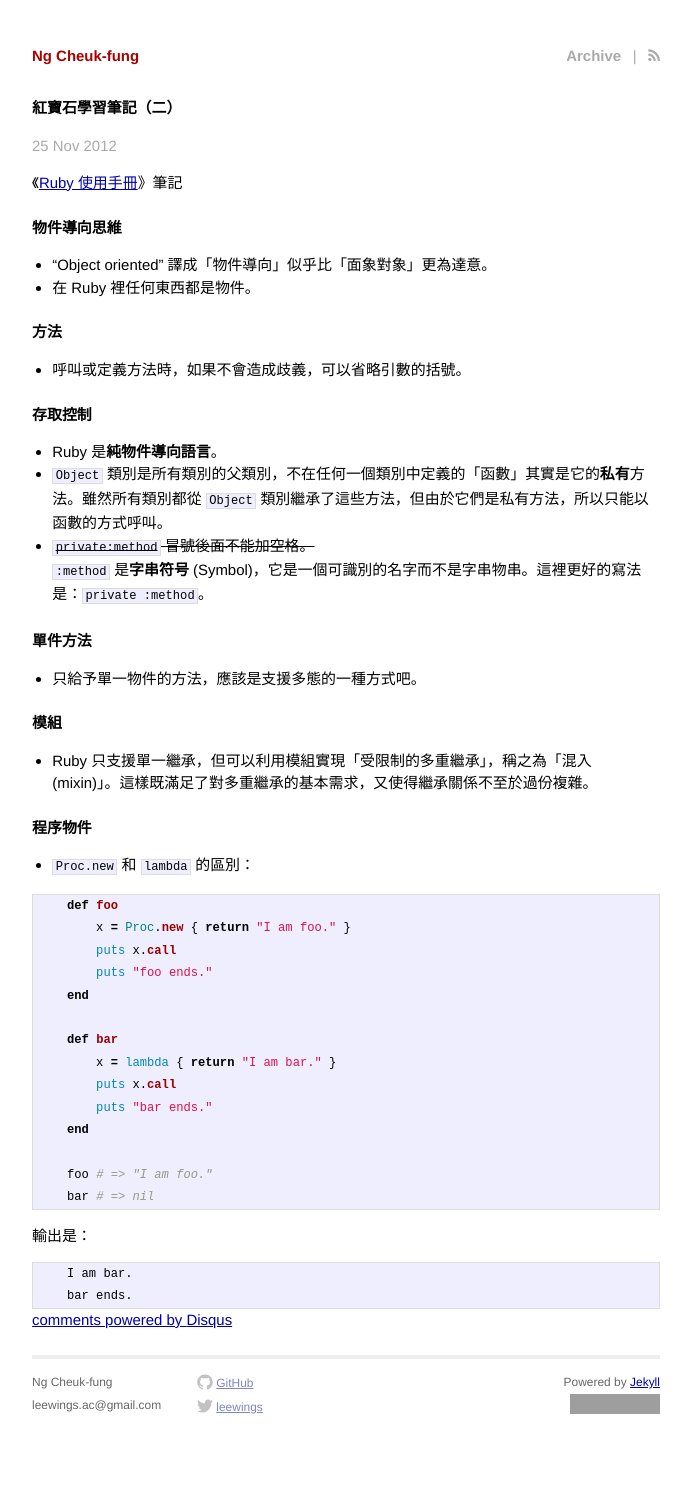
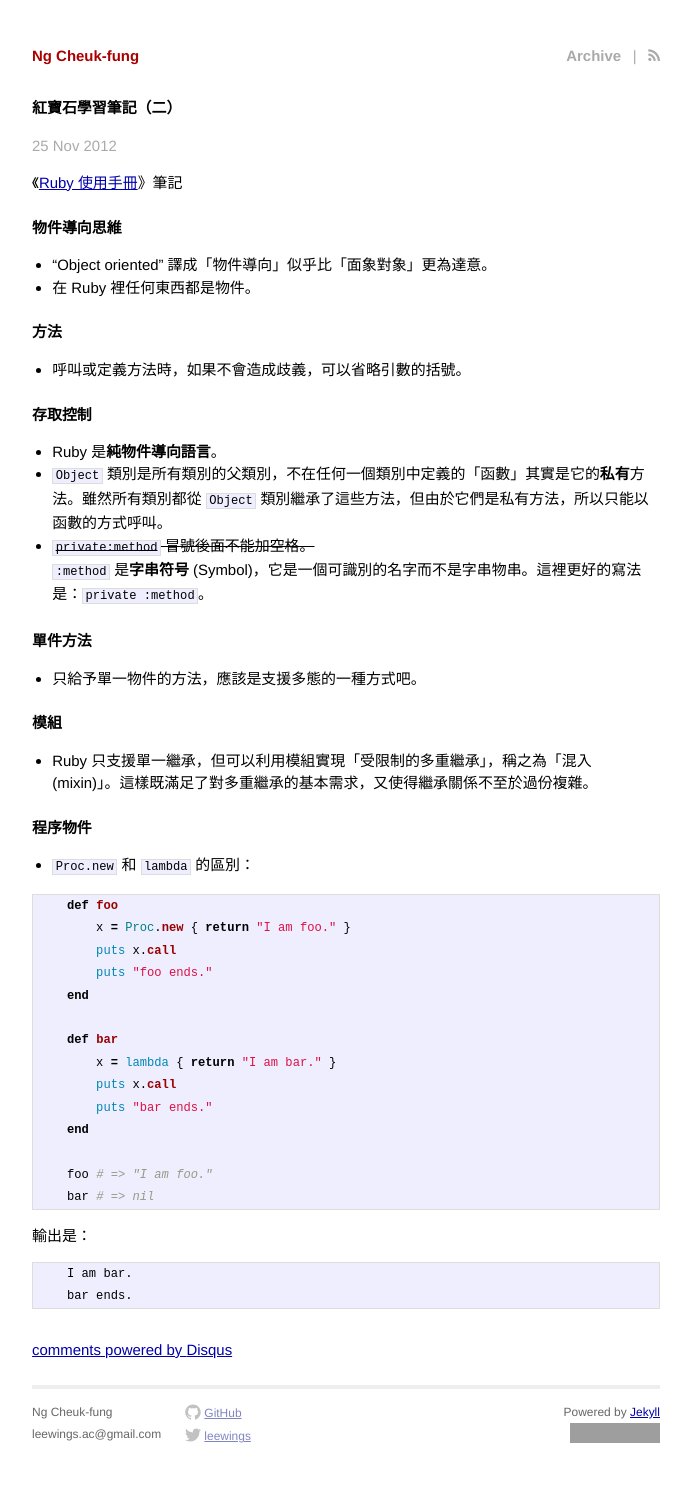
Before and after one commit to cheuk-fung/cheuk-fung.github.io, a Jekyll site: the page built from _posts/2012-11-25-notes-on-learning-ruby-2.md, in a window 1280 px wide. Shown: the whole page, without its empty margins (294-985 px from the left). Built offline with Jekyll 4.4.1, drawn with Linux system fonts in a browser that asks for light colours; nearby versions of some CDN libraries; Markdown is read by kramdown in place of the engine named in the settings; comment, search, counter and statistics services are not loaded; before the commit the page ends 1460 px from its top, so only the background shows below that; grey boxes are pictures that could not be loaded.

Commit message:
Slightly optimize for mobile devices

```diff
--- a/_includes/footer.html
+++ b/_includes/footer.html
@@ -1,5 +1,5 @@
 <div class="footer">
-  <div class="contact">
+  <div class="contact contact-first">
     <p>
       {{ site.author }}<br />
       {{ site.email }}
--- a/css/main.css
+++ b/css/main.css
@@ -55,7 +55,7 @@
 
 .site {
   font-size: 115%;
-  width: 42em;
+  max-width: 42em;
   margin: 3em auto 2em;
   line-height: 1.5em;
 }
@@ -109,7 +109,11 @@
 
 .footer .contact {
   float: left;
-  margin-right: 3em;
+  margin-left: 2em;
+}
+
+.footer .contact-first {
+  margin-left: 0;
 }
 
 .footer .contact a {
@@ -139,12 +143,7 @@
   border: 1px solid #ddd;
   background-color: #eef;
   padding: 0 .4em;
-  overflow: hidden;
-}
-
-.post pre:hover {
-  border-right: none;
-  overflow: visible;
+  overflow: auto;
 }
 
 .post ul, .post ol {
@@ -195,3 +194,8 @@
   border: 1px solid #DDD;
   padding: 6px 13px;
 }
+
+/* disqus */
+#disqus_thread {
+    margin-top: 2em;
+}
```
